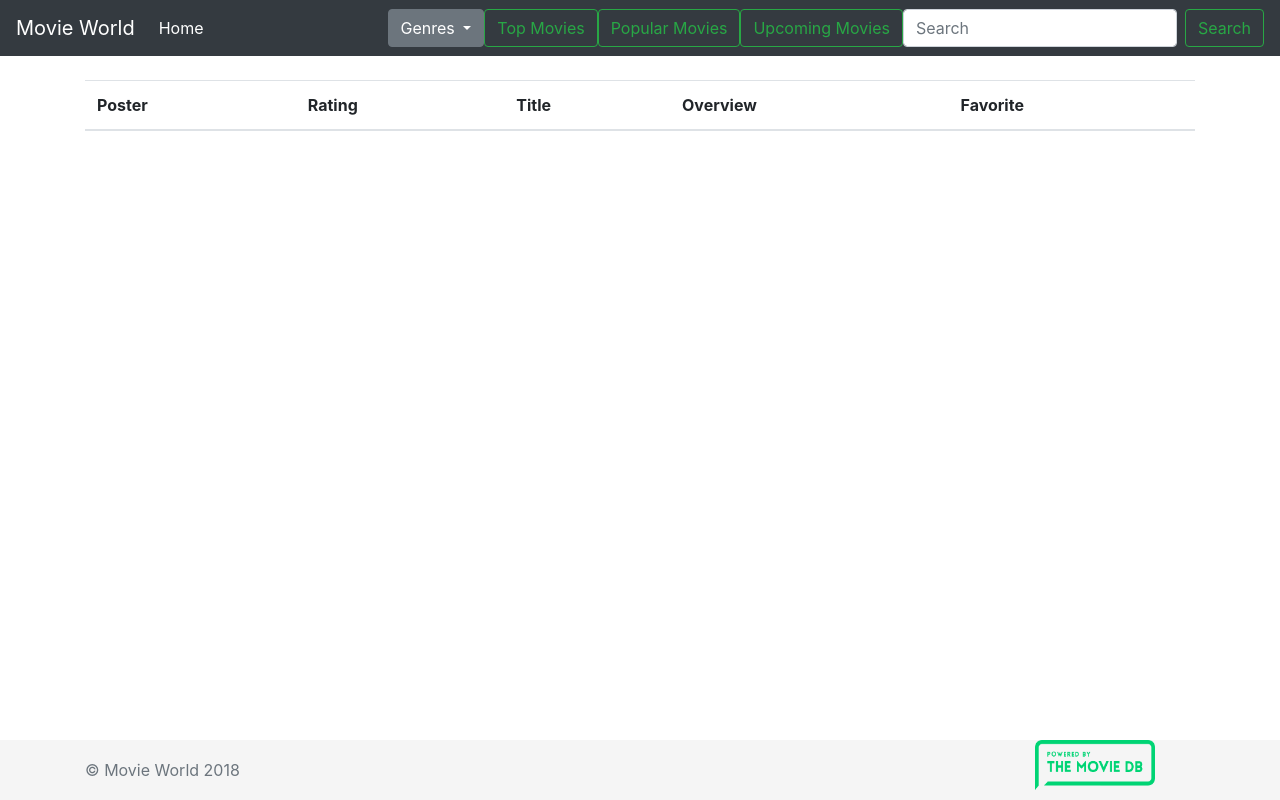
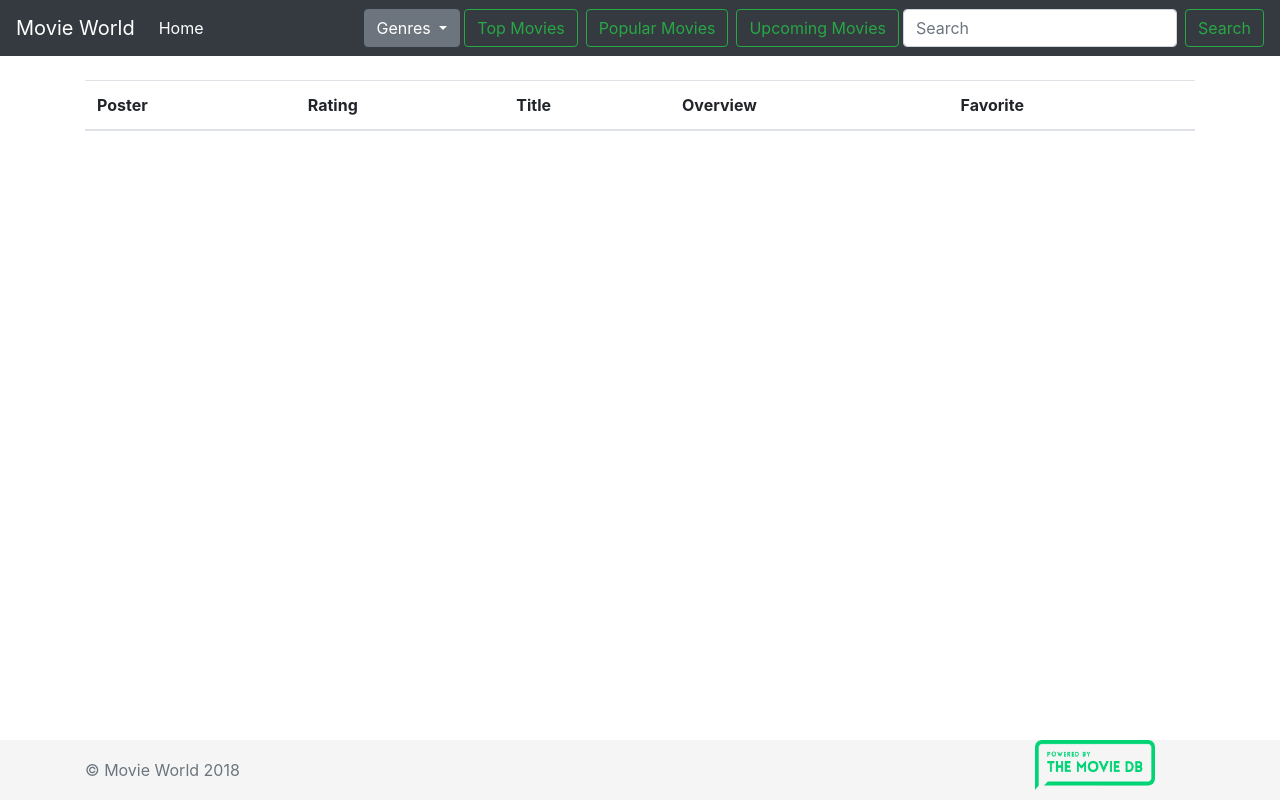
Before and after one commit to CTrox/movieworld, a website built with webpack: page src/index.html in a window 1280 px wide. Built offline with nearby package versions, Linux system fonts and the light colour scheme; files whose address does not match are found by name.

Commit message:
Better styling for navbar btns

```diff
--- a/src/css/main.css
+++ b/src/css/main.css
@@ -25,3 +25,8 @@ body {
   width: 120px;
   height: 50px;
 }
+
+.navbar-btn {
+  margin-left: 4px;
+  margin-right: 4px;
+}
--- a/src/index.html
+++ b/src/index.html
@@ -25,9 +25,9 @@
           <div class="dropdown-menu" aria-labelledby="dropdownMenuButton">
           </div>
         </div>
-        <button id="top-btn" class="btn btn-outline-success my-2 my-sm-0">Top Movies</button>
-        <button id="popular-btn" class="btn btn-outline-success my-2 my-sm-0">Popular Movies</button>
-        <button id="upcoming-btn" class="btn btn-outline-success my-2 my-sm-0">Upcoming Movies</button>
+        <button id="top-btn" class="btn navbar-btn btn-outline-success my-2 my-sm-0">Top Movies</button>
+        <button id="popular-btn" class="btn navbar-btn btn-outline-success my-2 my-sm-0">Popular Movies</button>
+        <button id="upcoming-btn" class="btn navbar-btn btn-outline-success my-2 my-sm-0">Upcoming Movies</button>
         <form id="well search-bar" class="form-inline my-2 my-lg-0">
           <input id="search-input" class="form-control mr-sm-2" type="text" placeholder="Search" aria-label="Search">
           <button id="search-btn" class="btn btn-outline-success my-2 my-sm-0" type="submit">Search</button>
```
